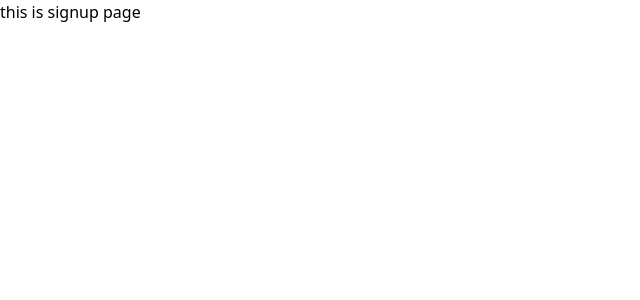
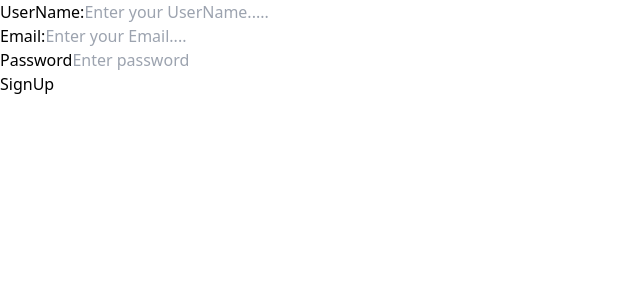
Before and after one commit to bhagwan8815/todo-web-application, a React (Create React App) app in the folder client/: page /signup in a window 1280 px wide. Shown: the top 300 px of the page, without its empty margins (0-640 px from the left). Built offline with nearby package versions, Linux system fonts and the light colour scheme.

Commit message:
registration form

```diff
--- a/client/package.json
+++ b/client/package.json
@@ -1,8 +1,10 @@
 {
   "name": "react-tailwind-css-starter-pack",
+  "proxy": "http://localhost:4000/api/v1",
   "version": "0.1.0",
   "private": true,
   "dependencies": {
+    "axios": "^1.10.0",
     "react": "^18.2.0",
     "react-dom": "^18.2.0",
     "react-router-dom": "^7.6.2",
--- a/client/src/pages/Auth/Login.jsx
+++ b/client/src/pages/Auth/Login.jsx
@@ -19,8 +19,6 @@ export default function Login() {
           ...prevData,
           [name]:value
         }))
-
-
     }
 
 
--- a/client/src/pages/Auth/SignUp.jsx
+++ b/client/src/pages/Auth/SignUp.jsx
@@ -1,9 +1,64 @@
-import React from 'react'
+import React, { useState } from "react";
 
 export default function SignUp() {
+  const [formData, setFormData] = useState({
+    username: "",
+    email: "",
+    password: "",
+  });
+
+  const changeHandler=(e)=>{
+    const {name, value}= e.target;
+
+    setFormData((prevData)=>({
+      ...prevData,
+      [name]:value
+    }))
+
+  }
+
+  const signupHandler = (e) => {
+      e.preventDefault();
+    alert(`login data is  ${formData.email}   ${formData.username}`)
+    console.log("form data", formData)
+  };
   return (
     <div>
-      this is signup page
+      <form action="">
+        <div>
+          <label htmlFor="username">UserName:</label>
+          <input
+            type="text"
+            placeholder="Enter your UserName....."
+            name="username"
+            onChange={changeHandler}
+          />
+        </div>
+
+        <div>
+          <label htmlFor="email">Email:</label>
+          <input
+            type="email"
+            placeholder="Enter your Email...."
+            name="email"
+            onChange={changeHandler}
+          />
+        </div>
+
+        <div>
+          <label htmlFor="password">Password</label>
+          <input
+            type="password"
+            placeholder="Enter password"
+            name="password"
+            onChange={changeHandler}
+          />
+        </div>
+
+        <button type="submit" onClick={signupHandler}>
+          SignUp
+        </button>
+      </form>
     </div>
-  )
+  );
 }
```
Also changed, not shown: client/src/Services/AuthServices.js (added), 2 other files (tests, documents, lock files or other folders).
